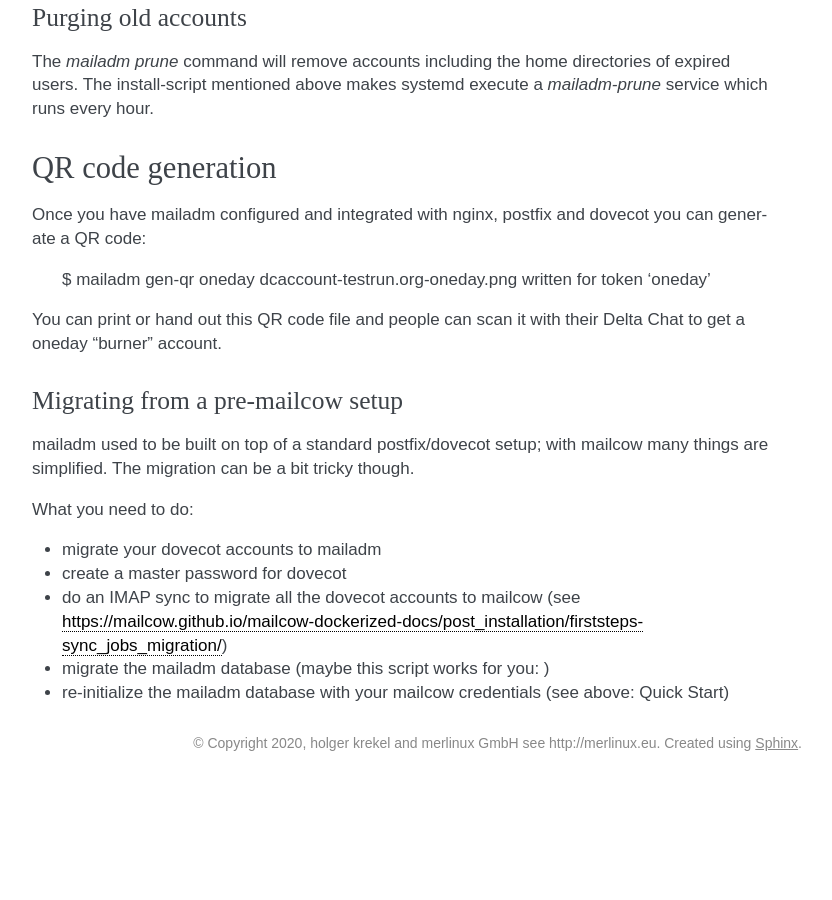
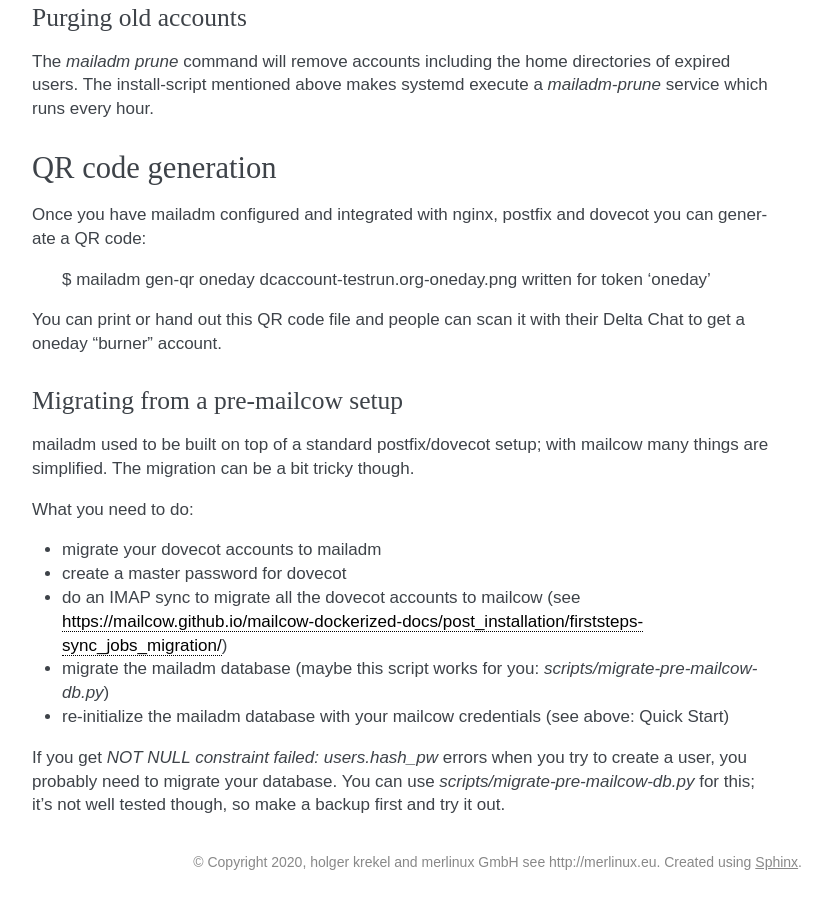
Before and after one commit to deltachat/mailadm, a Sphinx documentation site: the page built from doc/index.rst, in a window 1280 px wide and 900 px high, scrolled down 2584 px. Shown: the whole window, without its empty margins (348-1180 px from the left). Built offline with Sphinx 7.4.7, drawn with Linux system fonts in a browser that asks for light colours; before the commit the page ends 3365 px from its top, so only the background shows below that.

```diff
--- a/doc/index.rst
+++ b/doc/index.rst
@@ -158,6 +158,14 @@
 
 * migrate your dovecot accounts to mailadm
 * create a master password for dovecot
-* do an IMAP sync to migrate all the dovecot accounts to mailcow (see https://mailcow.github.io/mailcow-dockerized-docs/post_installation/firststeps-sync_jobs_migration/)
-* migrate the mailadm database (maybe this script works for you: )
-* re-initialize the mailadm database with your mailcow credentials (see above: Quick Start)
+* do an IMAP sync to migrate all the dovecot accounts to mailcow (see
+  https://mailcow.github.io/mailcow-dockerized-docs/post_installation/firststeps-sync_jobs_migration/)
+* migrate the mailadm database (maybe this script works for you:
+  `scripts/migrate-pre-mailcow-db.py`)
+* re-initialize the mailadm database with your mailcow credentials (see above:
+  Quick Start)
+
+If you get `NOT NULL constraint failed: users.hash_pw` errors when you try to
+create a user, you probably need to migrate your database. You can use
+`scripts/migrate-pre-mailcow-db.py` for this; it's not well tested though, so
+make a backup first and try it out.
```
Also changed, not shown: 2 other files.
